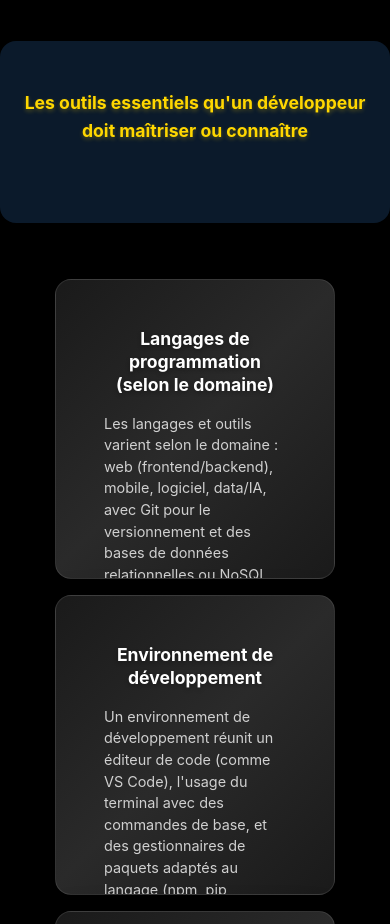
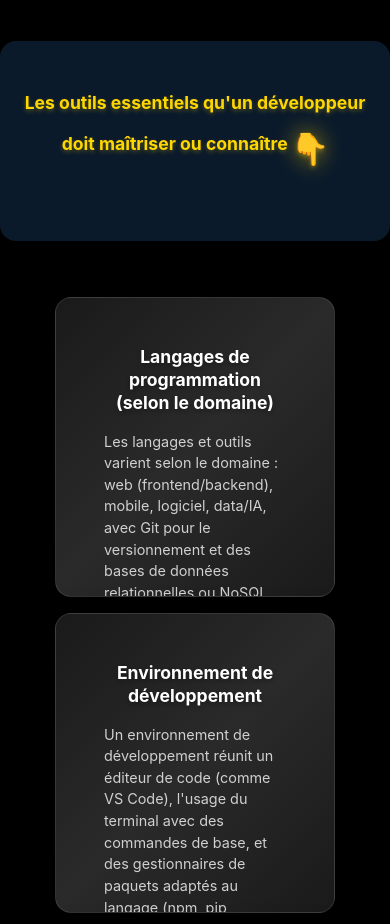
Before and after one commit to mouna10technologie/eee, a React (Vite) app in the folder projt/: page /Developpeurs in a window 390 px wide. Shown: the part 4080-5004 px from the top of the page. Built offline with nearby package versions, Linux system fonts and the light colour scheme.

Commit message:
p modification

```diff
--- a/projt/src/Developpeurs.css
+++ b/projt/src/Developpeurs.css
@@ -942,3 +942,38 @@
     max-width: 200px;
   }
 }
+
+/* ===== MAIN POINTEUSE DÉVELOPPEURS ===== */
+.main-pointeuse-dev {
+  display: inline-block;
+  font-size: 2.5rem;
+  margin-left: 1rem;
+  color: #FFD700; /* jaune doré */
+  filter: drop-shadow(0 0 10px rgba(255, 215, 0, 0.6));
+  animation: pointeAnimeDev 2s ease-in-out infinite;
+  transform-origin: center;
+}
+
+@keyframes pointeAnimeDev {
+  0%, 100% {
+    transform: translateY(0px) scale(1);
+  }
+  50% {
+    transform: translateY(10px) scale(1.1);
+  }
+}
+
+/* Responsive pour la main pointeuse développeurs */
+@media (max-width: 768px) {
+  .main-pointeuse-dev {
+    font-size: 2rem;
+    margin-left: 0.5rem;
+  }
+}
+
+@media (max-width: 480px) {
+  .main-pointeuse-dev {
+    font-size: 1.8rem;
+    margin-left: 0.3rem;
+  }
+}
--- a/projt/src/Developpeurs.jsx
+++ b/projt/src/Developpeurs.jsx
@@ -265,6 +265,7 @@ function Developpeurs() {
       <div className="div_devlopper">
         <h2 className="titre-outils-essentiels-static">
           Les outils essentiels qu'un développeur doit maîtriser ou connaître
+          <span className="main-pointeuse-dev">👇</span>
         </h2>
       </div>
 
```
